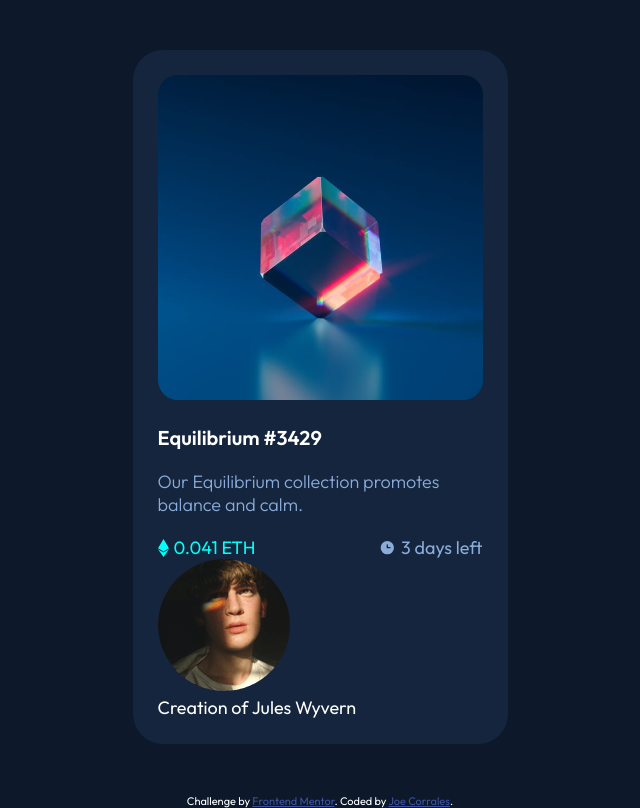
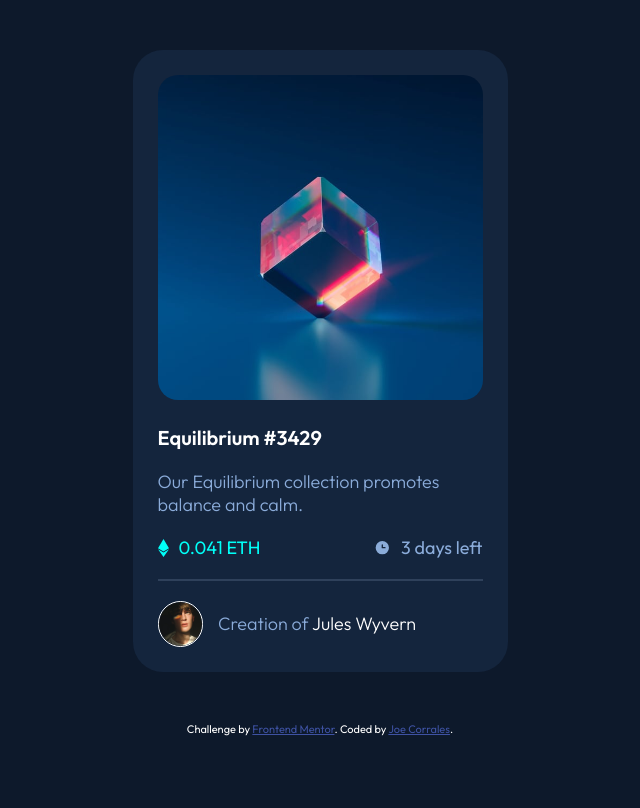
Before and after one commit to Jcorrales07/Nft-component, a plain HTML site: page index.html in a window 1280 px wide. Shown: the whole page, without its empty margins (320-960 px from the left). Drawn offline with Linux system fonts and the light colour scheme.

Commit message:
estilos para movil terminado

```diff
--- a/index.html
+++ b/index.html
@@ -52,27 +52,34 @@
 
         <section class="price-container">
           <div>
-          <img class="eth" src="./images/icon-ethereum.svg" alt="" srcset="">
+            <img
+              class="eth"
+              src="./images/icon-ethereum.svg"
+              alt=""
+              srcset=""
+            />
             <p class="price">0.041 ETH</p>
           </div>
 
           <div>
-          <img class="clock" src="./images/icon-clock.svg" alt="">
+            <img class="clock" src="./images/icon-clock.svg" alt="" />
             <p class="daysleft">3 days left</p>
           </div>
         </section>
       </section>
 
+      <hr class="separator" />
+
       <footer class="artist-container">
-        <picture>
+        <div>
           <img
             class="artist-avatar"
             src="./images/image-avatar.png"
             alt="Image of the NTF artist"
           />
-        </picture>
 
-        <p class="artist-name">Creation of Jules Wyvern</p>
+          <p class="artist-name"><span>Creation of</span> Jules Wyvern</p>
+        </div>
       </footer>
     </main>
 
@@ -80,7 +87,10 @@
       Challenge by
       <a href="https://www.frontendmentor.io?ref=challenge" target="_blank"
         >Frontend Mentor</a
-      >. Coded by <a href="https://www.instagram.com/jcorrales07" target="_blank">Joe Corrales</a>.
+      >. Coded by
+      <a href="https://www.instagram.com/jcorrales07" target="_blank"
+        >Joe Corrales</a
+      >.
     </div>
   </body>
 </html>
--- a/style.css
+++ b/style.css
@@ -4,7 +4,7 @@
 
     --main-bg-color: hsl(217, 54%, 11%);
     --card-bg-color: hsl(216, 50%, 16%);
-    --br-color: hsl(215, 32%, 27%);
+    --hr-color: hsl(215, 32%, 27%);
     --white: hsl(0, 0%, 100%);
 
     --margin-bottom: 2rem;
@@ -24,7 +24,7 @@ html {
 body {
     font-size: 1.8rem;
     background-color: var(--main-bg-color);
-    color: var(--white); /* temporal */
+    color: var(--white);
 }
 
 .container {
@@ -56,25 +56,47 @@ body {
 
 .price,
 .daysleft {
+    margin-left: 1rem;
     display: inline-block;
 }
 
 .price {
-    margin-left: 0.5rem;
     color: var(--cyan);
 }
 
 .daysleft {
-    margin-left: 0.5rem;
     color: var(--soft-blue);
 }
 
 .price-container {
     display: flex;
     justify-content: space-between;
+    margin-bottom: var(--margin-bottom);
 }
 
 .price-container div {
     display: flex;
     align-items: center;
 }
+
+.separator {
+    border: 0.02rem solid var(--hr-color);
+    margin-bottom: var(--margin-bottom);
+}
+
+.artist-avatar {
+    width: 14%;
+    border: 1px solid white;
+    border-radius: 100%;
+    margin-right: 1.5rem;
+}
+
+.artist-container div {
+    display: flex;
+    align-items: center;
+    font-weight: 300;
+}
+
+.artist-container .artist-name span {
+    color: var(--soft-blue);
+}
```
Lines whose indentation alone changed are shown as unchanged.
